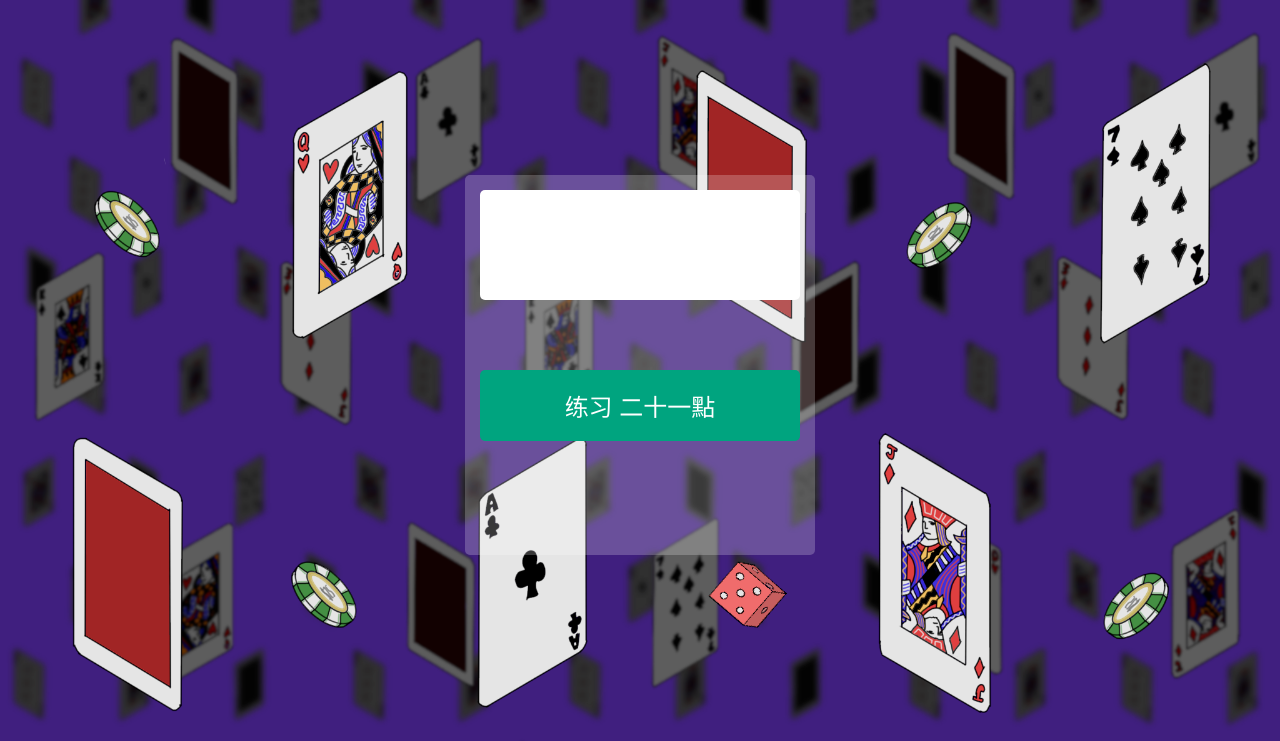
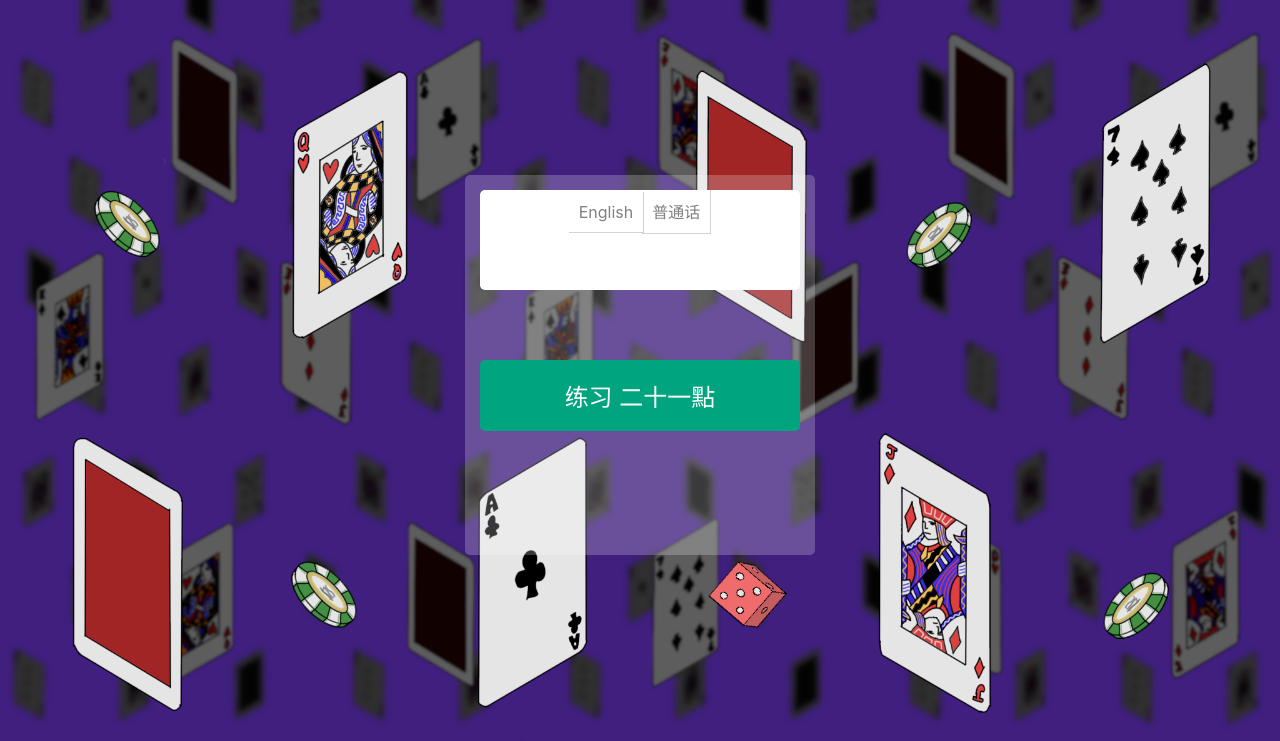
Before and after one commit to slslsls/jumpingjacks, a React (Create React App) app: page / in a window 1280 px wide. Shown: the top 741 px of the page. Built offline with nearby package versions, Linux system fonts and the light colour scheme.

Commit message:
add english and mandarin language buttons

```diff
--- a/src/components/Home.css
+++ b/src/components/Home.css
@@ -50,5 +50,16 @@ body, html {
   height: 100px;
   background-color: white;
   border-radius: 5px;
-  padding: 5px;
+  padding: 0;
+  overflow: hidden;
 }
+
+.language {
+  border: 1px solid lightgray;
+  border-left: none;
+  border-top: none;
+  margin: -1px;
+  display: inline-block;
+  color: gray;
+  padding: 10px;
+}
--- a/src/components/Home.js
+++ b/src/components/Home.js
@@ -2,13 +2,17 @@ import React from 'react';
 import { Link } from 'react-router-dom';
 import Translations from '../utils/common/translations';
 import './Home.css';
+
+const languages = [
+  Translations.english_label,
+  Translations.mandarin_label
+];
 
 class Home extends React.Component {
   state = {
     display: false,
     text: Translations.mandarin.home
   };
-
 
   componentDidMount = () => {
     setTimeout(() => {
@@ -23,7 +27,15 @@ class Home extends React.Component {
       <div>
         <div className={`${this.state.display ? '' : 'invisible'} home-background`}>
           <div className="home-frame">
-            <div className="language-window"></div>
+            <div className="language-window">
+              {languages.map((l, idx ) =>
+                <div
+                  key={idx}
+                  className="language"
+                >
+                  {l}
+                </div>)}
+            </div>
             <Link to="/blackjack">
               <div className="nav-button">{this.state.text.practice_blackjack}</div>
             </Link>
```
